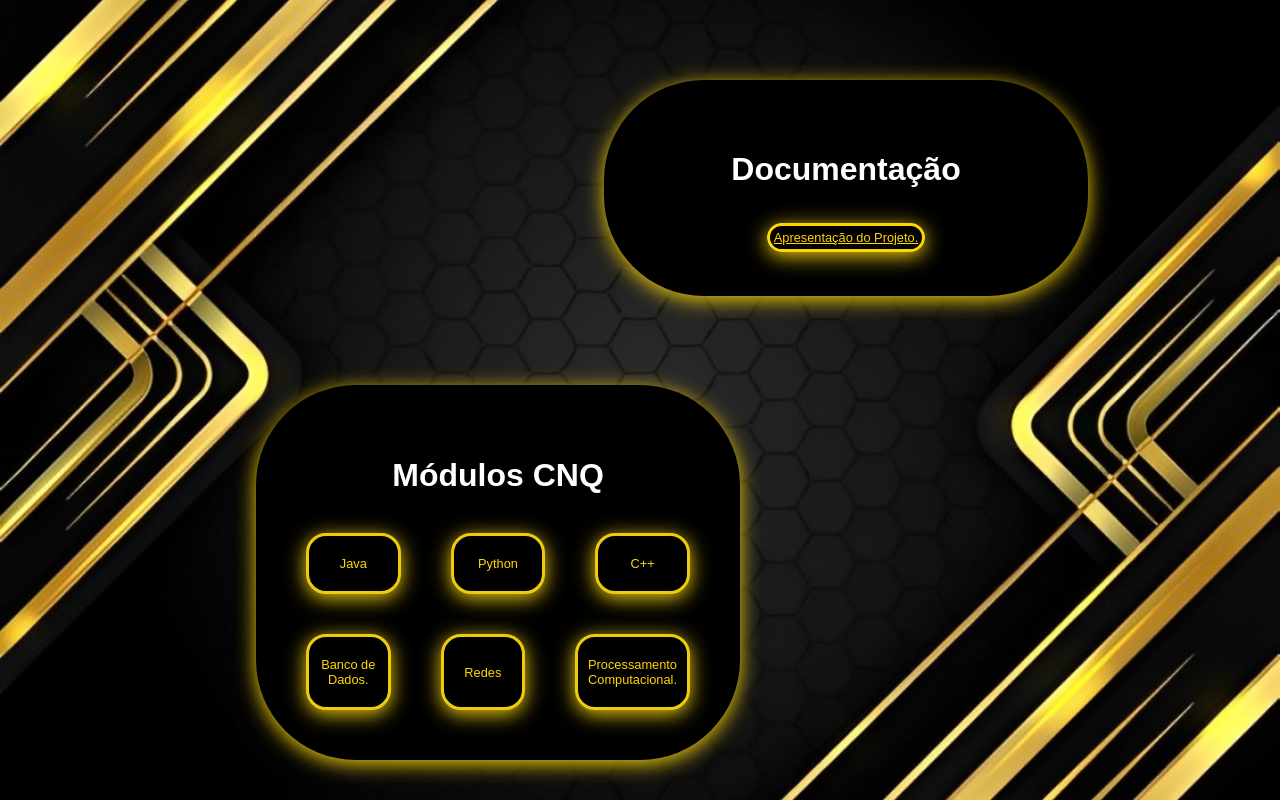
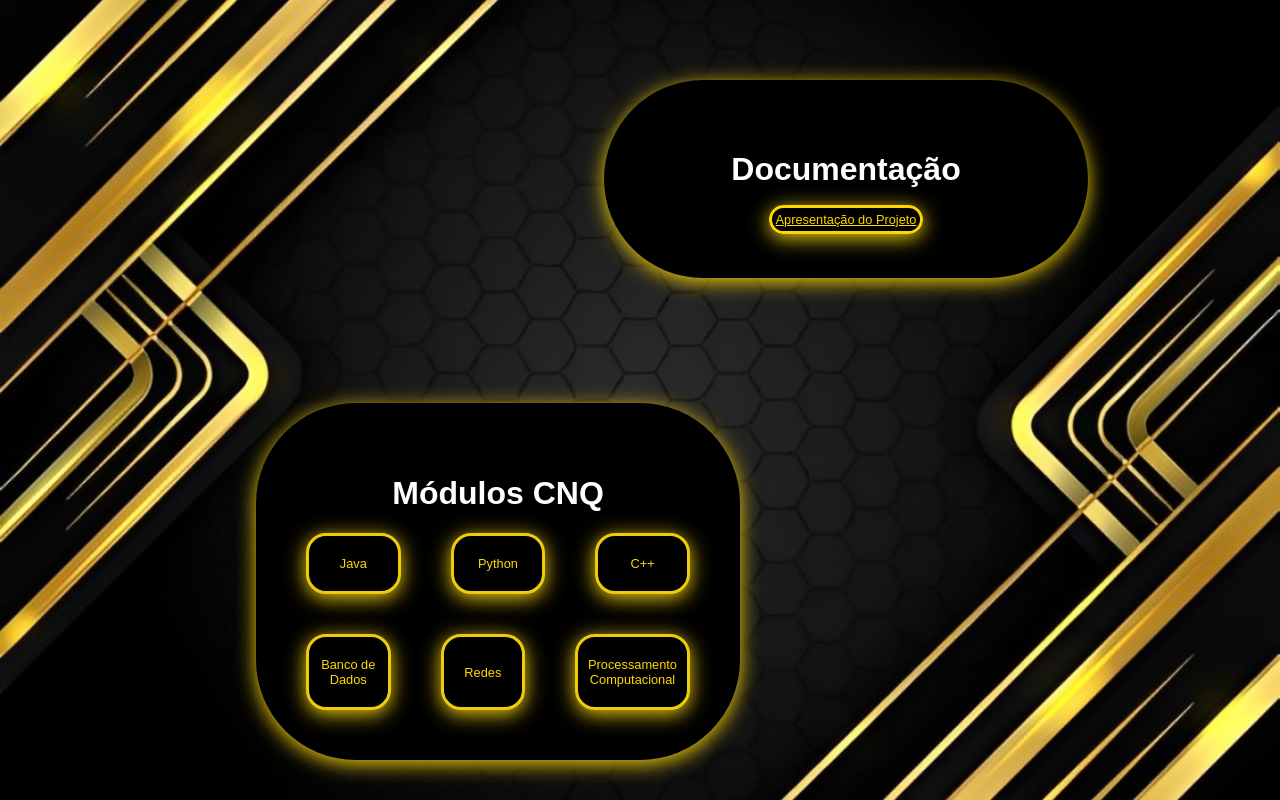
Before and after one commit to miguelolegna/Python-avan-ado, a Flask app: page / in a window 1280 px wide. Run offline with Flask 3, Linux system fonts and the light colour scheme.

Commit message:
modficao na apresentacao e vercel.json

```diff
--- a/app.py/app.py
+++ b/app.py/app.py
@@ -7,7 +7,7 @@ app = Flask(__name__)
 assets = Environment(app)
 
 # Definir um bundle para o SCSS
-scss = Bundle('scss/styles.scss', filters='libsass', output='css/styles.css')
+scss = Bundle('scss/styles.scss', filters='libsass', output='scss/styles.css')
 assets.register('scss_all', scss)
 
 # Rotas
--- a/app.py/templates/index.html
+++ b/app.py/templates/index.html
@@ -10,15 +10,15 @@
 
 <body>
     <div class="image-container">
+        <!-- Imagem de fundo -->
         <img id="background-image" class="image-background" src="{{ url_for('static', filename='fotos/Paginapri.jpg') }}" alt="Background Image">
 
         <!-- Conteúdo no canto superior direito -->
         <div class="top-right">
             <h1>Documentação</h1>
-            <br>
             <nav>
                 <div class="nav-container">
-                    <a href="/Documentação" class="project-presentation-button">Apresentação do Projeto.</a>
+                    <a href="/Documentação" class="project-presentation-button">Apresentação do Projeto</a>
                 </div>
             </nav>
         </div>
@@ -26,7 +26,6 @@
         <!-- Conteúdo no canto inferior esquerdo -->
         <div class="bottom-left">
             <h1>Módulos CNQ</h1>
-            <br>
             <div class="button-container">
                 <!-- Linha 1 de botões -->
                 <div class="button-row">
@@ -36,9 +35,9 @@
                 </div>
                 <!-- Linha 2 de botões -->
                 <div class="button-row">
-                    <button class="nav-button" onclick="window.location.href='/db'">Banco de Dados.</button>
+                    <button class="nav-button" onclick="window.location.href='/db'">Banco de Dados</button>
                     <button class="nav-button" onclick="window.location.href='/reds'">Redes</button>
-                    <button class="nav-button" onclick="window.location.href='/pross-comp'">Processamento Computacional.</button>
+                    <button class="nav-button" onclick="window.location.href='/pross-comp'">Processamento Computacional</button>
                 </div>
             </div>
         </div>
```
Also changed, not shown: app.py/requirements.txt (+11 -3 lines), app.py/vercel.json, 2 other files.
